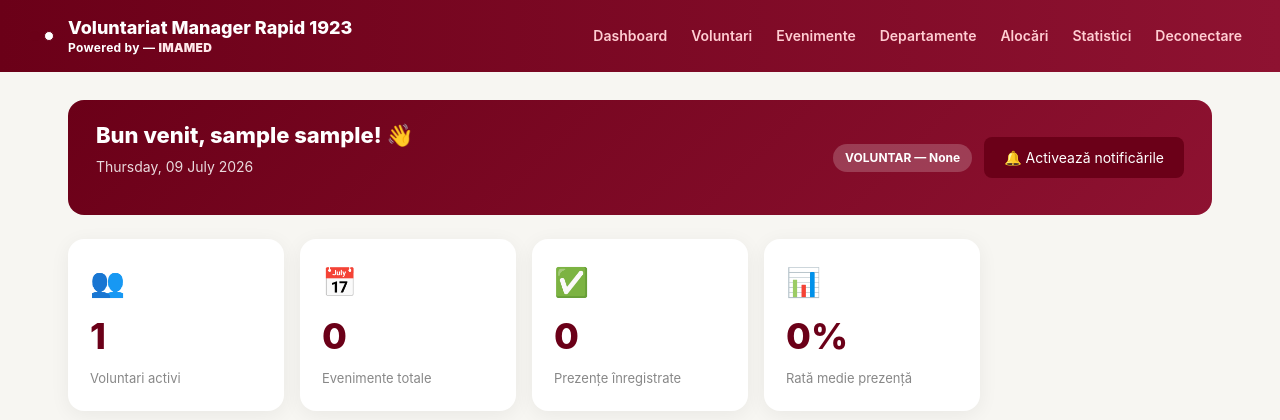
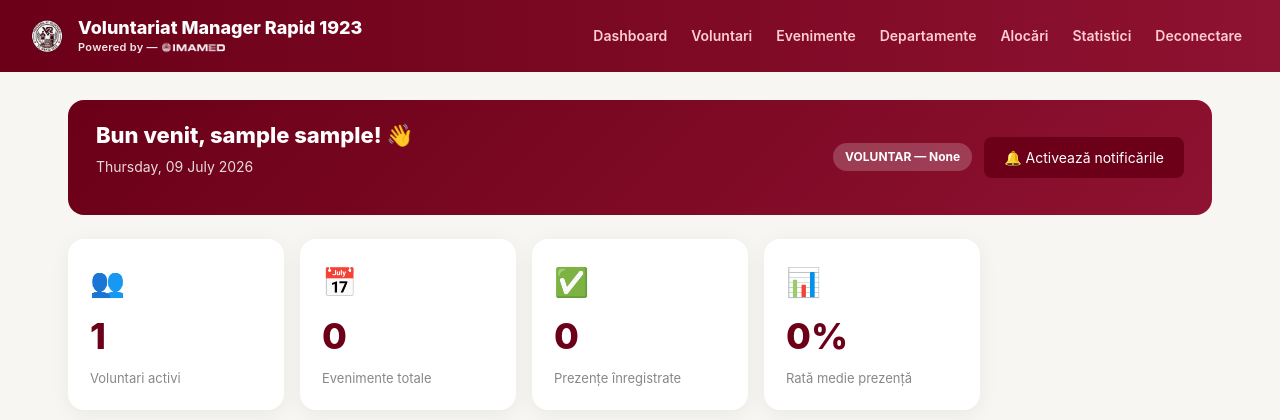
Before and after one commit to indianuciricliu-ops/voluntari-rapid, a Flask app: page / in a window 1280 px wide. Shown: the top 420 px of the page. Run offline with Flask 3, Linux system fonts and the light colour scheme; the visitor is signed in with stand-in values (Sample User, id 1); data comes from the database, SQL or seed files in the repository; data that the repository does not hold is empty.

Commit message:
branding: logo program + logo sponsor IMAMED in topbar

```diff
--- a/static/style.css
+++ b/static/style.css
@@ -58,69 +58,64 @@ body {
   border-color: rgba(255,255,255,.35);
 }
 
-/* ============ BULINE LOGO (visiniu + alb) ============ */
+/* ============ LOGO PROGRAM (imagine, in loc de buline) ============ */
 
-.brand-dots {
-  display: inline-flex;
+.brand-logo {
+  height: 34px;
+  width: 34px;
+  object-fit: contain;
+  margin-right: 8px;
+  flex-shrink: 0;
+}
+
+/* ============ POWERED BY — cu logo sponsor (imagine, nu text) ============ */
+
+.powered-by {
+  display: flex;
   align-items: center;
   gap: 4px;
-  margin-right: 8px;
+  margin-top: 2px;
+  pointer-events: none;
 }
 
-.dot-visiniu {
-  width: 10px;
-  height: 10px;
-  border-radius: 50%;
-  background: #6b0018;
-  display: inline-block;
+.powered-by span {
+  color: #ffffff;
+  font-size: 11px;
+  font-weight: 600;
+  letter-spacing: .3px;
+  opacity: .9;
 }
 
-.dot-alb {
-  width: 10px;
-  height: 10px;
-  border-radius: 50%;
-  background: #ffffff;
-  border: 1px solid #6b0018;
-  display: inline-block;
-}
-
-/* ============ POWERED BY — text simplu, nu link ============ */
-
-.powered-by {
-  color: #ffffff;
-  font-size: 12px;
-  font-weight: 700;
-  letter-spacing: .3px;
-  opacity: 1;
-  margin-top: 2px;
-  display: block;
-  pointer-events: none;
-  text-decoration: none;
-  cursor: default;
-}
-
-.powered-by strong {
-  color: #ffe8ea;
-  font-weight: 900;
+.powered-by img {
+  height: 14px;
+  width: auto;
+  object-fit: contain;
+  filter: brightness(0) invert(1);
+  opacity: .95;
 }
 
 /* Variantă pentru fundal alb (ex: login) */
 .powered-by-login {
+  display: flex;
+  align-items: center;
+  justify-content: center;
+  gap: 6px;
+  margin-top: 10px;
+  pointer-events: none;
+}
+
+.powered-by-login span {
   color: var(--rapid-visiniu);
   font-size: 12px;
   font-weight: 700;
   letter-spacing: .4px;
-  margin-top: 10px;
   opacity: .85;
-  text-align: center;
-  pointer-events: none;
-  text-decoration: none;
-  cursor: default;
 }
 
-.powered-by-login strong {
-  color: var(--rapid-visiniu-inchis);
-  font-weight: 900;
+.powered-by-login img {
+  height: 18px;
+  width: auto;
+  object-fit: contain;
 }
 
 /* ============ MAIN LAYOUT ============ */
--- a/templates/dashboard.html
+++ b/templates/dashboard.html
@@ -93,13 +93,13 @@
 <nav class="navbar navbar-expand-lg navbar-dark topbar">
   <div class="container-fluid">
     <a class="navbar-brand" href="{{ url_for('index') }}">
-      <span class="brand-dots">
-        <span class="dot-visiniu"></span>
-        <span class="dot-alb"></span>
-      </span>
+      <img src="{{ url_for('static', filename='icons/logo-program.png') }}" alt="Logo Programul de Voluntariat" class="brand-logo">
       <span class="brand-block">
         Voluntariat Manager Rapid 1923
-        <span class="powered-by">Powered by — <strong>IMAMED</strong></span>
+        <span class="powered-by">
+          <span>Powered by —</span>
+          <img src="{{ url_for('static', filename='sponsors/imamed-logo.png') }}" alt="IMAMED">
+        </span>
       </span>
     </a>
 
```
Also changed, not shown: static/icons/logo-program.png (added), static/sponsors/imamed-logo.png (added).
